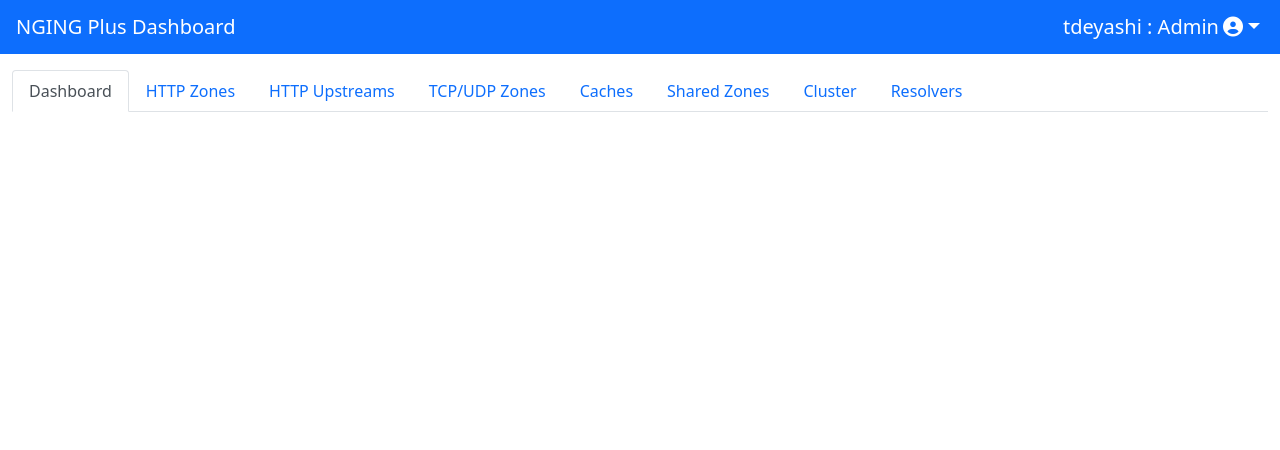
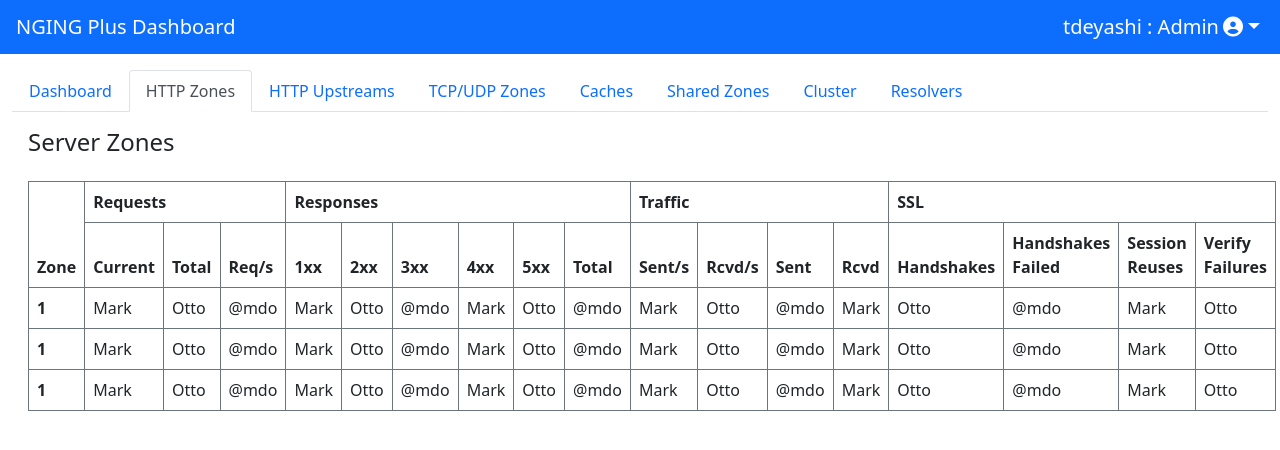
Before and after one commit to tanmoy12deyashi/NGINX-plus-demo-angular, an Angular app: page / in a window 1280 px wide. Shown: the top 450 px of the page. Built offline with nearby package versions, Linux system fonts and the light colour scheme; no server answers.

Commit message:
integrate api

```diff
--- a/src/app/components/dashboard/dashboard.component.html
+++ b/src/app/components/dashboard/dashboard.component.html
@@ -4,11 +4,13 @@
   <div>
     <ul class="nav nav-tabs">
       <li class="nav-item" *ngFor="let tab of TABS">
-        <button class="nav-link" ngClass="{{tab.value === currentTab ? 'active' : ''}}" (click)="handleTab(tab.value)" *ngIf="tab.show">{{tab.label}}</button>
+        <button class="nav-link" ngClass="{{tab.value === currentTab ? 'active' : ''}}" (click)="handleTab(tab.value)"
+          *ngIf="tab.show">{{tab.label}}</button>
       </li>
     </ul>
     <div class="tab-content m-3">
-        <app-http-zones *ngIf="currentTab === 'http-zones'"></app-http-zones>
+
+      <app-http-zones [zonesData]="zonesData" *ngIf="currentTab === 'http-zones'"></app-http-zones>
       <app-http-upstreams *ngIf="currentTab === 'http-upstreams'"></app-http-upstreams>
       <app-tcp-udp-zones *ngIf="currentTab === 'tcp-udp-zones'"></app-tcp-udp-zones>
       <app-caches *ngIf="currentTab === 'caches'"></app-caches>
--- a/src/app/components/dashboard/dashboard.component.ts
+++ b/src/app/components/dashboard/dashboard.component.ts
@@ -1,4 +1,4 @@
-import { Component, OnInit } from '@angular/core';
+import { ChangeDetectorRef, Component, OnInit } from '@angular/core';
 import { TABS } from 'src/app/config/tabs';
 import { DashboardService } from 'src/app/services/dashboard.service';
 
@@ -9,8 +9,9 @@
 })
 export class DashboardComponent implements OnInit {
   public TABS = TABS;
-  public currentTab: string = 'dashboard';
-  constructor(private dashboardService: DashboardService) { }
+  public currentTab: string = 'http-zones';
+  public zonesData: any = {};
+  constructor(private cdr: ChangeDetectorRef, private dashboardService: DashboardService) { }
 
   ngOnInit(): void {
     this.getData()
@@ -19,7 +20,8 @@
   getData(): void {
     this.dashboardService.getHttpServerZones().subscribe({
       next: response => {
-        console.log(response);
+        this.zonesData = response.data;
+        this.cdr.detectChanges();
       },
       error: error => {
         console.error(error);
--- a/src/app/components/http-zones/http-zones.component.html
+++ b/src/app/components/http-zones/http-zones.component.html
@@ -1 +1,96 @@
-<p>http-zones works!</p>
+<div class="d-flex flex-column">
+  <h4 class="mb-4">Server Zones</h4>
+  <table class="table table-hover table-bordered border-secondary">
+    <thead>
+      <tr>
+        <th scope="col" rowspan="2">Zone</th>
+        <th scope="col" colspan="3">Requests</th>
+        <th scope="col" colspan="6">Responses</th>
+        <th scope="col" colspan="4">Traffic</th>
+        <th scope="col" colspan="4">SSL</th>
+      </tr>
+      <tr>
+        <th scope="col">Current</th>
+        <th scope="col">Total</th>
+        <th scope="col">Req/s</th>
+        <th scope="col">1xx</th>
+        <th scope="col">2xx</th>
+        <th scope="col">3xx</th>
+        <th scope="col">4xx</th>
+        <th scope="col">5xx</th>
+        <th scope="col">Total</th>
+        <th scope="col">Sent/s</th>
+        <th scope="col">Rcvd/s</th>
+        <th scope="col">Sent</th>
+        <th scope="col">Rcvd</th>
+        <th scope="col">Handshakes</th>
+        <th scope="col">Handshakes Failed</th>
+        <th scope="col">Session Reuses</th>
+        <th scope="col">Verify Failures</th>
+
+      </tr>
+    </thead>
+    <tbody>
+      <tr>
+        <th scope="row">1</th>
+        <td>Mark</td>
+        <td>Otto</td>
+        <td>@mdo</td>
+        <td>Mark</td>
+        <td>Otto</td>
+        <td>@mdo</td>
+        <td>Mark</td>
+        <td>Otto</td>
+        <td>@mdo</td>
+        <td>Mark</td>
+        <td>Otto</td>
+        <td>@mdo</td>
+        <td>Mark</td>
+        <td>Otto</td>
+        <td>@mdo</td>
+        <td>Mark</td>
+        <td>Otto</td>
+      </tr>
+      <tr>
+        <th scope="row">1</th>
+        <td>Mark</td>
+        <td>Otto</td>
+        <td>@mdo</td>
+        <td>Mark</td>
+        <td>Otto</td>
+        <td>@mdo</td>
+        <td>Mark</td>
+        <td>Otto</td>
+        <td>@mdo</td>
+        <td>Mark</td>
+        <td>Otto</td>
+        <td>@mdo</td>
+        <td>Mark</td>
+        <td>Otto</td>
+        <td>@mdo</td>
+        <td>Mark</td>
+        <td>Otto</td>
+      </tr>
+      <tr>
+        <th scope="row">1</th>
+        <td>Mark</td>
+        <td>Otto</td>
+        <td>@mdo</td>
+        <td>Mark</td>
+        <td>Otto</td>
+        <td>@mdo</td>
+        <td>Mark</td>
+        <td>Otto</td>
+        <td>@mdo</td>
+        <td>Mark</td>
+        <td>Otto</td>
+        <td>@mdo</td>
+        <td>Mark</td>
+        <td>Otto</td>
+        <td>@mdo</td>
+        <td>Mark</td>
+        <td>Otto</td>
+      </tr>
+    </tbody>
+  </table>
+</div>
--- a/src/app/components/http-zones/http-zones.component.ts
+++ b/src/app/components/http-zones/http-zones.component.ts
@@ -1,4 +1,4 @@
-import { Component, OnInit } from '@angular/core';
+import { Component, Input, OnInit } from '@angular/core';
 
 @Component({
   selector: 'app-http-zones',
@@ -6,10 +6,11 @@
   styleUrls: ['./http-zones.component.css']
 })
 export class HttpZonesComponent implements OnInit {
-
+  @Input() zonesData: any
   constructor() { }
 
   ngOnInit(): void {
+    console.log(this.zonesData);
   }
 
 }
```
Lines whose indentation alone changed are shown as unchanged.
